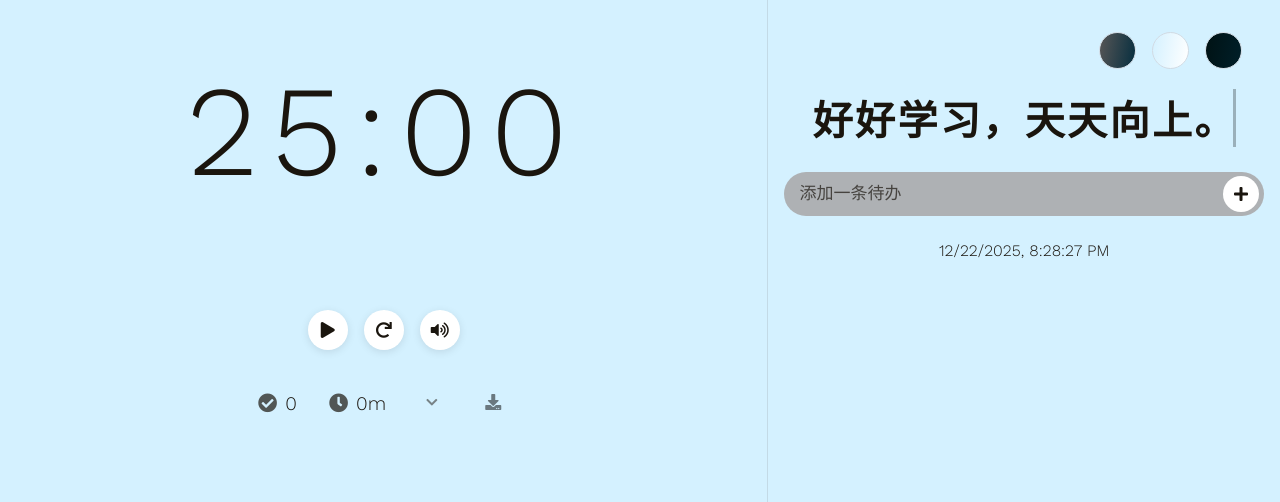
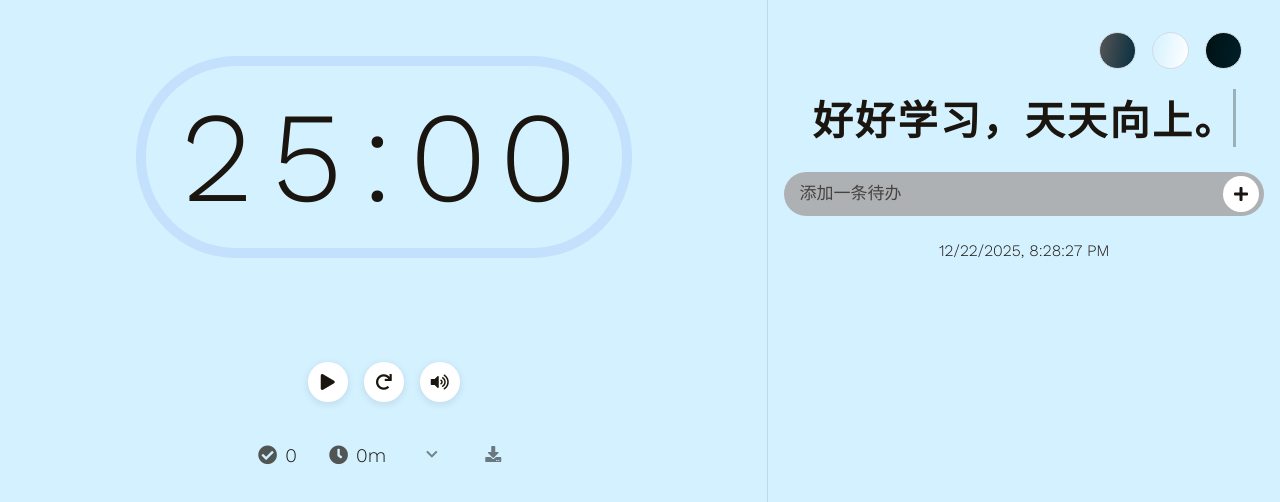
Before and after one commit to youmikuang/todo, a Vue app: page / in a window 1280 px wide. Shown: the top 502 px of the page. Built offline with nearby package versions, Linux system fonts and the light colour scheme.

Commit message:
fix time show error

```diff
--- a/index.html
+++ b/index.html
@@ -2,7 +2,7 @@
 <html lang="zh-CN">
   <head>
     <meta charset="UTF-8">
-    <link rel="icon" type="image/png" href="/favicon.png">
+    <link rel="icon" href="/favicon.svg">
     <meta name="viewport" content="width=device-width, initial-scale=1.0, viewport-fit=cover">
     <meta name="theme-color" content="#062e3f">
     <meta name="Description" content="A dynamic and aesthetic To-Do List WebApp.">
--- a/src/components/PomodoroTimer.vue
+++ b/src/components/PomodoroTimer.vue
@@ -19,11 +19,54 @@ const {
   toggleSound,
   minutes: currentMinutes,
   seconds: currentSeconds,
+  initialMinutes,
+  initialSeconds,
   loadData,
   saveData
 } = usePomodoro()
 
 const { currentTheme, selectedTask, selectedTaskId, todos } = useTodo()
+
+// 计算进度百分比 (0-100)
+const progress = computed(() => {
+  const total = initialMinutes.value * 60 + initialSeconds.value
+  if (total === 0) return 0
+  const current = currentMinutes.value * 60 + currentSeconds.value
+  return ((total - current) / total) * 100
+})
+
+// 根据主题获取进度条渐变色
+const progressGradient = computed(() => {
+  const gradients = {
+    standard: {
+      start: '#ff6b6b',
+      end: '#ffd93d',
+      bg: 'rgba(255, 255, 255, 0.1)'
+    },
+    light: {
+      start: '#667eea',
+      end: '#764ba2',
+      bg: 'rgba(102, 126, 234, 0.15)'
+    },
+    darker: {
+      start: '#00d2ff',
+      end: '#3a7bd5',
+      bg: 'rgba(0, 210, 255, 0.15)'
+    }
+  }
+  return gradients[currentTheme.value] || gradients.standard
+})
+
+// 计算渐变背景
+const borderBackground = computed(() => {
+  const g = progressGradient.value
+  const p = progress.value
+  if (p === 0) {
+    return g.bg
+  }
+  // 渐变进度条
+  return `conic-gradient(from 0deg, ${g.start} 0%, ${g.end} ${p}%, ${g.bg} ${p}%)`
+})
 
 // 根据主题计算选择器样式
 const pickerTheme = computed(() => {
@@ -208,12 +251,23 @@ onMounted(() => {
 <template>
   <div class="pomodoro">
     <div class="pomodoro-timer">
+      <!-- 进度条边框容器 -->
       <div
-        class="time-display"
-        @click="handleClick"
-        :title="isRunning ? '' : '点击修改时长'"
+        class="timer-border"
+        :style="{
+          background: borderBackground,
+          borderRadius: '100px'
+        }"
       >
-        {{ displayTime }}
+        <div class="timer-border-inner">
+          <div
+            class="time-display"
+            @click="handleClick"
+            :title="isRunning ? '' : '点击修改时长'"
+          >
+            {{ displayTime }}
+          </div>
+        </div>
       </div>
     </div>
 
@@ -387,6 +441,32 @@ onMounted(() => {
   margin-bottom: 2rem;
 }
 
+.timer-border {
+  padding: 10px;
+  min-width: 320px;
+}
+
+.timer-border-inner {
+  background: var(--timer-bg, #062e3f);
+  border-radius: 90px;
+  display: flex;
+  align-items: center;
+  justify-content: center;
+  padding: 1rem 2rem;
+}
+
+.standard .timer-border-inner {
+  background: #062e3f;
+}
+
+.light .timer-border-inner {
+  background: #d4f1ff;
+}
+
+.darker .timer-border-inner {
+  background: #001f29;
+}
+
 .time-display {
   font-size: 8rem;
   font-weight: 500;
@@ -394,6 +474,9 @@ onMounted(() => {
   user-select: none;
   letter-spacing: 0.1em;
   transition: opacity 0.2s;
+  font-variant-numeric: tabular-nums;
+  min-width: 5ch;
+  text-align: center;
 }
 
 .time-display:hover {
--- a/src/composables/usePomodoro.js
+++ b/src/composables/usePomodoro.js
@@ -1,4 +1,4 @@
-import { ref, computed } from 'vue'
+import { ref, computed, watch } from 'vue'
 import { useTodo } from './useTodo'
 
 // 共享的状态数据
@@ -13,6 +13,26 @@ const initialMinutes = ref(25)
 const initialSeconds = ref(0)
 
 let timer = null
+let endTime = null // 计时器结束的目标时间
+const originalTitle = 'Todo'
+
+// 页面关闭前保存数据的处理函数
+function handleBeforeUnload() {
+  if (isRunning.value && endTime) {
+    localStorage.setItem('pomodoroData', JSON.stringify({
+      completedPomodoros: completedPomodoros.value,
+      totalFocusTime: totalFocusTime.value,
+      history: pomodoroHistory.value,
+      soundEnabled: soundEnabled.value,
+      initialMinutes: initialMinutes.value,
+      initialSeconds: initialSeconds.value,
+      currentMinutes: minutes.value,
+      currentSeconds: seconds.value,
+      wasRunning: isRunning.value,
+      endTime: endTime
+    }))
+  }
+}
 
 export function usePomodoro() {
   const { selectedTaskId } = useTodo()
@@ -66,35 +86,129 @@ export function usePomodoro() {
     }
   }
 
+  // 更新浏览器标题
+  function updateTitle() {
+    if (isRunning.value) {
+      document.title = `${displayTime.value} - Todo`
+    } else {
+      document.title = originalTitle
+    }
+  }
+
+  // 根据 endTime 更新剩余时间
+  function updateRemainingTime() {
+    if (!endTime || !isRunning.value) return
+
+    const now = Date.now()
+    const remaining = Math.max(0, endTime - now)
+
+    // 计算从上次更新到现在经过的时间
+    const prevTotal = minutes.value * 60 + seconds.value
+    const newTotalSeconds = Math.ceil(remaining / 1000)
+    const elapsed = prevTotal - newTotalSeconds
+    if (elapsed > 0) {
+      totalFocusTime.value += elapsed
+    }
+
+    if (remaining <= 0) {
+      complete()
+      return
+    }
+
+    minutes.value = Math.floor(newTotalSeconds / 60)
+    seconds.value = newTotalSeconds % 60
+    updateTitle()
+    saveData()
+  }
+
+  // 处理页面可见性变化
+  function handleVisibilityChange() {
+    if (document.hidden) {
+      // 页面隐藏时，清除定时器但保持 endTime
+      if (timer) {
+        clearInterval(timer)
+        timer = null
+      }
+    } else {
+      // 页面可见时，重新计算剩余时间并恢复定时器
+      if (isRunning.value && endTime) {
+        // 先清除可能存在的旧定时器
+        if (timer) {
+          clearInterval(timer)
+          timer = null
+        }
+        updateRemainingTime()
+        if (isRunning.value) {
+          // 如果还在运行，重新启动定时器
+          timer = setInterval(tick, 1000)
+        }
+      }
+      // 确保标题正确更新
+      updateTitle()
+    }
+  }
+
+  // 每秒执行的 tick 函数
+  function tick() {
+    if (!isRunning.value) return
+
+    const now = Date.now()
+    const remaining = Math.max(0, endTime - now)
+
+    if (remaining <= 0) {
+      complete()
+      return
+    }
+
+    const totalSeconds = Math.ceil(remaining / 1000)
+    const newMinutes = Math.floor(totalSeconds / 60)
+    const newSeconds = totalSeconds % 60
+
+    // 计算实际过去的秒数来更新 totalFocusTime
+    const prevTotal = minutes.value * 60 + seconds.value
+    const currTotal = newMinutes * 60 + newSeconds
+    const elapsed = prevTotal - currTotal
+    if (elapsed > 0) {
+      totalFocusTime.value += elapsed
+    }
+
+    minutes.value = newMinutes
+    seconds.value = newSeconds
+    updateTitle()
+    saveData()
+  }
+
   function start() {
     if (minutes.value === 0 && seconds.value === 0) {
       reset()
     }
     isRunning.value = true
+
+    // 计算结束时间
+    const totalSeconds = minutes.value * 60 + seconds.value
+    endTime = Date.now() + totalSeconds * 1000
+
+    // 添加页面可见性监听
+    document.removeEventListener('visibilitychange', handleVisibilityChange)
+    document.addEventListener('visibilitychange', handleVisibilityChange)
+
+    // 添加页面关闭前保存数据的监听
+    window.removeEventListener('beforeunload', handleBeforeUnload)
+    window.addEventListener('beforeunload', handleBeforeUnload)
+
+    updateTitle()
     saveData()
-    timer = setInterval(() => {
-      if (seconds.value > 0) {
-        seconds.value--
-        totalFocusTime.value++
-        saveData()
-      } else if (minutes.value > 0) {
-        minutes.value--
-        seconds.value = 59
-        totalFocusTime.value++
-        saveData()
-      } else {
-        // 计时结束
-        complete()
-      }
-    }, 1000)
+    timer = setInterval(tick, 1000)
   }
 
   function pause() {
     isRunning.value = false
+    endTime = null
     if (timer) {
       clearInterval(timer)
       timer = null
     }
+    updateTitle()
     saveData()
   }
 
@@ -102,6 +216,7 @@ export function usePomodoro() {
     pause()
     minutes.value = initialMinutes.value
     seconds.value = initialSeconds.value
+    updateTitle()
     saveData()
   }
 
@@ -179,6 +294,34 @@ export function usePomodoro() {
       if (data.initialSeconds !== undefined) {
         initialSeconds.value = data.initialSeconds
       }
+
+      // 如果之前在计时且有保存的 endTime
+      if (data.wasRunning && data.endTime) {
+        const now = Date.now()
+        const remaining = data.endTime - now
+
+        if (remaining > 0) {
+          // 还有剩余时间，恢复计时
+          const totalSeconds = Math.ceil(remaining / 1000)
+          minutes.value = Math.floor(totalSeconds / 60)
+          seconds.value = totalSeconds % 60
+          endTime = data.endTime
+          isRunning.value = true
+
+          // 添加页面可见性监听
+          document.addEventListener('visibilitychange', handleVisibilityChange)
+          // 添加页面关闭前保存数据的监听
+          window.addEventListener('beforeunload', handleBeforeUnload)
+
+          updateTitle()
+          timer = setInterval(tick, 1000)
+        } else {
+          // 时间已经过了，完成计时
+          minutes.value = 0
+          seconds.value = 0
+          complete()
+        }
+      } else {
         // 恢复当前计时器状态
         if (data.currentMinutes !== undefined) {
           minutes.value = data.currentMinutes
@@ -190,9 +333,6 @@ export function usePomodoro() {
         } else {
           seconds.value = initialSeconds.value
         }
-      // 如果之前在计时，自动继续
-      if (data.wasRunning) {
-        start()
       }
     }
   }
@@ -208,7 +348,8 @@ export function usePomodoro() {
       initialSeconds: initialSeconds.value,
       currentMinutes: minutes.value,
       currentSeconds: seconds.value,
-      wasRunning: isRunning.value
+      wasRunning: isRunning.value,
+      endTime: endTime
     }))
   }
 
@@ -319,6 +460,8 @@ export function usePomodoro() {
     formattedTotalTime,
     filteredCompletedPomodoros,
     filteredTotalTime,
+    initialMinutes,
+    initialSeconds,
     toggleTimer,
     reset,
     setTime,
```
Also changed, not shown: public/favicon.svg (added), 1 other file (tests, documents, lock files or other folders). Lines whose indentation alone changed are shown as unchanged.
